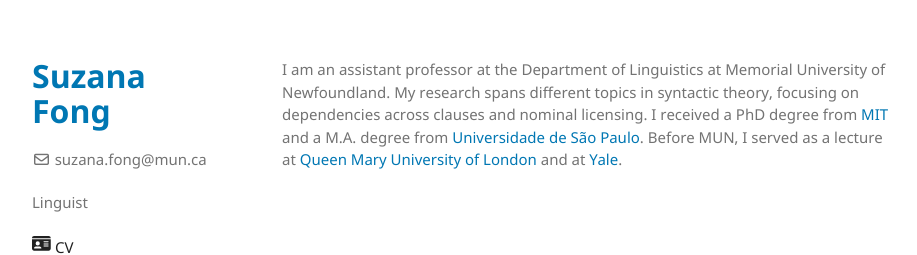
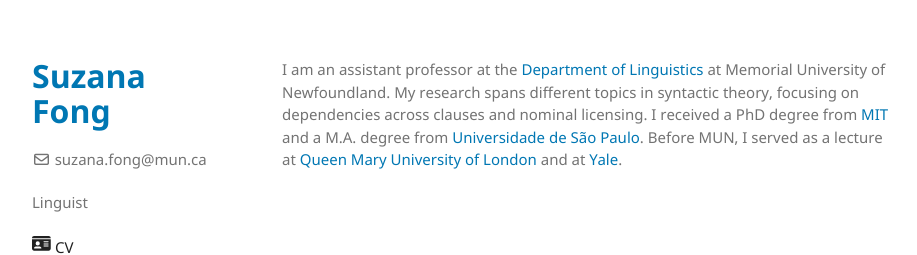
Before and after one commit to sznfng/sznfng.github.io, a Jekyll site: the page built from index.md, in a window 1280 px wide. Shown: the top 255 px of the page, without its empty margins (178-1095 px from the left). Built offline with Jekyll 4.4.1, drawn with Linux system fonts in a browser that asks for light colours; part of the change alters nothing that is shown.

```diff
--- a/index.md
+++ b/index.md
@@ -2,4 +2,4 @@
 layout: default
 ---
 
-I am an assistant professor at the Department of Linguistics at Memorial University of Newfoundland. My research spans different topics in syntactic theory, focusing on dependencies across clauses and nominal licensing. I received a PhD degree from [MIT](https://linguistics.mit.edu/) and a M.A. degree from [Universidade de São Paulo](https://linguistica.fflch.usp.br/). Before MUN, I served as a lecture at [Queen Mary University of London](https://www.qmul.ac.uk/sllf/linguistics/) and at [Yale](https://ling.yale.edu/).
+I am an assistant professor at the [Department of Linguistics](https://www.mun.ca/linguistics/) at Memorial University of Newfoundland. My research spans different topics in syntactic theory, focusing on dependencies across clauses and nominal licensing. I received a PhD degree from [MIT](https://linguistics.mit.edu/) and a M.A. degree from [Universidade de São Paulo](https://linguistica.fflch.usp.br/). Before MUN, I served as a lecture at [Queen Mary University of London](https://www.qmul.ac.uk/sllf/linguistics/) and at [Yale](https://ling.yale.edu/).
```
